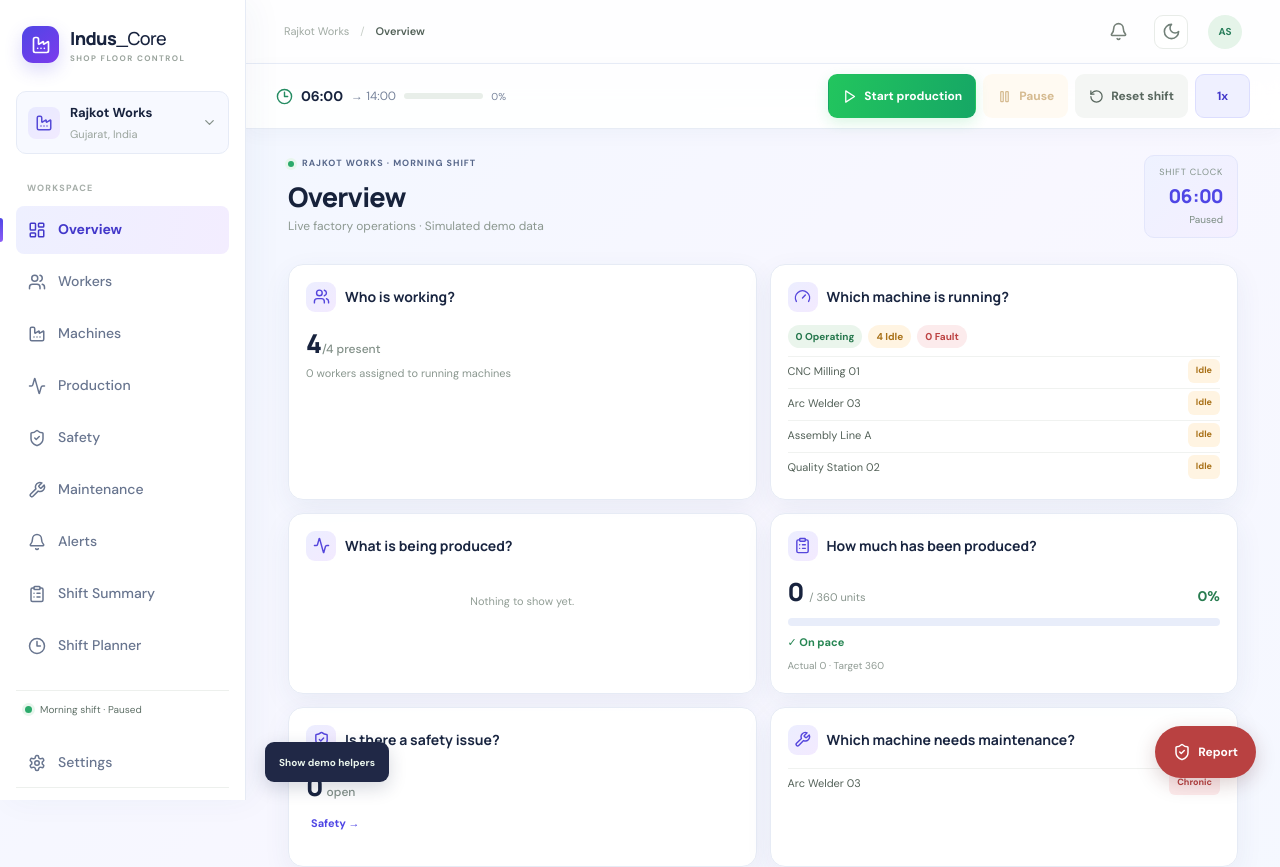
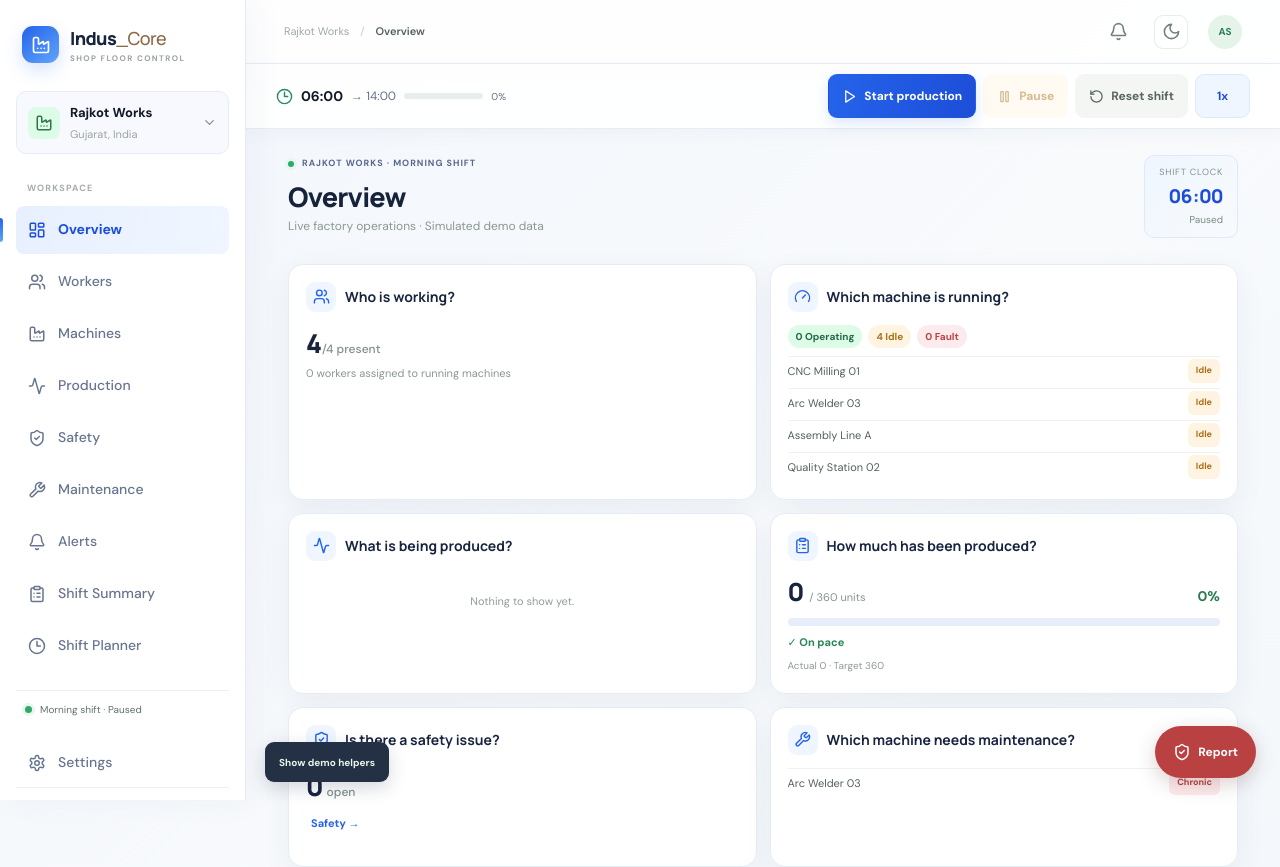
Before and after one commit to Pranshu1309/FACTORYPULSE, a React (Vite) app: page / in a window 1280 px wide. Shown: the top 867 px of the page. Built offline with nearby package versions, Linux system fonts and the light colour scheme.

Commit message:
Apply blue gray brown and light green colors

```diff
--- a/src/index.css
+++ b/src/index.css
@@ -107,6 +107,8 @@ body { font-size: 15px; }
   .module-card p { font-size: 11px; }
   .module-row { align-items: flex-start; }
 }
+
+
 
 @media(max-width:720px) {
   .sidebar { z-index: 11; max-height: 100dvh; }
@@ -591,3 +593,139 @@ html.dark .text-link { color: #4ade80; }
   :root:not(.dark) .section-card,
   :root:not(.dark) .machine-card { border-radius: 14px; }
 }
+
+/* Requested blue, gray, brown, white, black and light-green palette. */
+:root:not(.dark) {
+  --ink: #111827;
+  --muted: #667085;
+  --line: #e4e7ec;
+  --paper: #ffffff;
+  --accent: #2563eb;
+  --accent-strong: #1d4ed8;
+  --warm-brown: #8b6b4b;
+  --light-green: #dcfce7;
+  background: #f3f6fb;
+}
+:root:not(.dark) body { background: linear-gradient(135deg,#f2f6fc 0%,#f8fafc 55%,#f2f7fb 100%); color: var(--ink); }
+:root:not(.dark) .brand-light { color: var(--warm-brown); }
+:root:not(.dark) .brand-mark { background: linear-gradient(140deg,#2563eb,#60a5fa); color: #fff; box-shadow: 0 7px 18px rgba(37,99,235,.18); }
+:root:not(.dark) .plant-icon { background: #dcfce7; color: #32734d; }
+:root:not(.dark) .nav-link:hover { background: #eff6ff; color: #1d4ed8; }
+:root:not(.dark) .nav-link.active { background: linear-gradient(100deg,#e8f0ff,#eff6ff); color: #1d4ed8; }
+:root:not(.dark) .nav-link.active:before { background: linear-gradient(180deg,#2563eb,#60a5fa); }
+:root:not(.dark) .heading-clock { background: linear-gradient(135deg,#eff6ff,#f8fafc); border-color: #dbeafe; }
+:root:not(.dark) .heading-clock b { color: #1d4ed8; }
+:root:not(.dark) .title-icon { background: #eff6ff; color: #2563eb; }
+:root:not(.dark) .progress-track i,
+:root:not(.dark) .clock-progress i { background: linear-gradient(90deg,#2563eb,#60a5fa); }
+:root:not(.dark) .shift-toggle button.selected { background: #eff6ff; border-color: #bfdbfe; color: #1d4ed8; }
+:root:not(.dark) .small-action,
+:root:not(.dark) .speed-button { background: #eff6ff; border-color: #dbeafe; color: #1d4ed8; }
+:root:not(.dark) .small-action:hover,
+:root:not(.dark) .speed-button:hover { background: #dbeafe; }
+:root:not(.dark) .start-button,
+:root:not(.dark) .suggest-button { background: linear-gradient(100deg,#2563eb,#1d4ed8); box-shadow: 0 5px 14px rgba(37,99,235,.16); }
+:root:not(.dark) .start-button:hover:not(:disabled),
+:root:not(.dark) .suggest-button:hover { background: linear-gradient(100deg,#1d4ed8,#1e40af); }
+:root:not(.dark) .confirm-button { background: #fff; border-color: #bfdbfe; color: #1d4ed8; }
+:root:not(.dark) .confirm-button:hover:not(:disabled) { background: #eff6ff; }
+:root:not(.dark) .text-link { color: #2563eb; }
+:root:not(.dark) .status-counts .good,
+:root:not(.dark) .status-pill.good,
+:root:not(.dark) .crew-count,
+:root:not(.dark) .skill-pill { background: #dcfce7; color: #276749; }
+:root:not(.dark) .demo-toggle { background: #243044; }
+:root:not(.dark) .mobile-tabs button.tab-active { color: #2563eb; }
+:root:not(.dark) .mobile-tabs button.tab-active:before { background: linear-gradient(90deg,#2563eb,#60a5fa); }
+
+html.dark {
+  --ink: #f8fafc;
+  --muted: #a1a7b0;
+  --line: #30343b;
+  --paper: #17191f;
+  --green: #a7f3d0;
+  --green-dark: #4ade80;
+  --accent: #60a5fa;
+  --accent-strong: #3b82f6;
+  --warm-brown: #b79a78;
+  background: #0d0f13;
+  color: #f8fafc;
+}
+html.dark body,
+html.dark .app-shell { background: #0d0f13; color: #f8fafc; }
+html.dark .sidebar,
+html.dark .topbar,
+html.dark .mobile-tabs,
+html.dark .simulation-toolbar { background: #15181e; border-color: #30343b; }
+html.dark .brand { color: #f8fafc; }
+html.dark .brand-light { color: #b79a78; }
+html.dark .brand-mark { background: linear-gradient(140deg,#2563eb,#60a5fa); color: #fff; }
+html.dark .plant-icon,
+html.dark .title-icon { background: #1d2b41; color: #93c5fd; }
+html.dark .plant-select,
+html.dark .dash-card,
+html.dark .section-card,
+html.dark .insight-card,
+html.dark .machine-card,
+html.dark .crew-card,
+html.dark .matrix-wrap,
+html.dark .module-card,
+html.dark .module-panel,
+html.dark .maintenance-card,
+html.dark .modal-card,
+html.dark .demo-panel { background: #17191f; border-color: #30343b; color: #f8fafc; box-shadow: 0 9px 28px rgba(0,0,0,.18); }
+html.dark .nav-link { color: #a1a7b0; }
+html.dark .nav-link:hover,
+html.dark .nav-link.active { background: #1d2b41; color: #93c5fd; }
+html.dark .nav-link.active:before { background: linear-gradient(180deg,#2563eb,#60a5fa); }
+html.dark .page-heading h1,
+html.dark .dash-card-title h2,
+html.dark .section-header h2,
+html.dark .section-title h2,
+html.dark .machine-info h3,
+html.dark .maintenance-heading h3,
+html.dark .metric-value,
+html.dark .output-summary strong { color: #f8fafc; }
+html.dark .nav-label,
+html.dark .breadcrumb,
+html.dark .eyebrow,
+html.dark .page-heading p,
+html.dark .dash-card>p,
+html.dark .compact-row,
+html.dark .machine-data,
+html.dark .module-row,
+html.dark .chart-row { color: #a1a7b0; }
+html.dark .heading-clock { background: #1d2b41; border-color: #30425c; }
+html.dark .heading-clock b,
+html.dark .text-link { color: #93c5fd; }
+html.dark .progress-track,
+html.dark .clock-progress { background: #30343b; }
+html.dark .progress-track i,
+html.dark .clock-progress i { background: linear-gradient(90deg,#2563eb,#60a5fa); }
+html.dark .shift-toggle button,
+html.dark .override-select select,
+html.dark .filter-select,
+html.dark .settings-row select { background: #17191f; border-color: #3a414b; color: #f8fafc; }
+html.dark .shift-toggle button.selected,
+html.dark .small-action,
+html.dark .speed-button { background: #1d2b41; border-color: #30425c; color: #93c5fd; }
+html.dark .start-button,
+html.dark .suggest-button { background: linear-gradient(100deg,#2563eb,#1d4ed8); color: #fff; }
+html.dark .confirm-button { background: #17191f; border-color: #30425c; color: #93c5fd; }
+html.dark .status-counts .good,
+html.dark .status-pill.good,
+html.dark .crew-count,
+html.dark .skill-pill { background: #1c352a; color: #a7f3d0; }
+html.dark .worker-row,
+html.dark .card-heading,
+html.dark .worker-table-row,
+html.dark .module-row,
+html.dark .production-item,
+html.dark .incident-row,
+html.dark .settings-row,
+html.dark .machine-operator,
+html.dark .service-history { border-color: #30343b; }
+html.dark .mobile-tabs button { color: #a1a7b0; }
+html.dark .mobile-tabs button.tab-active { color: #60a5fa; }
+html.dark .mobile-tabs button.tab-active:before { background: linear-gradient(90deg,#2563eb,#60a5fa); }
+html.dark .demo-toggle { background: #243044; color: #f8fafc; }
```
